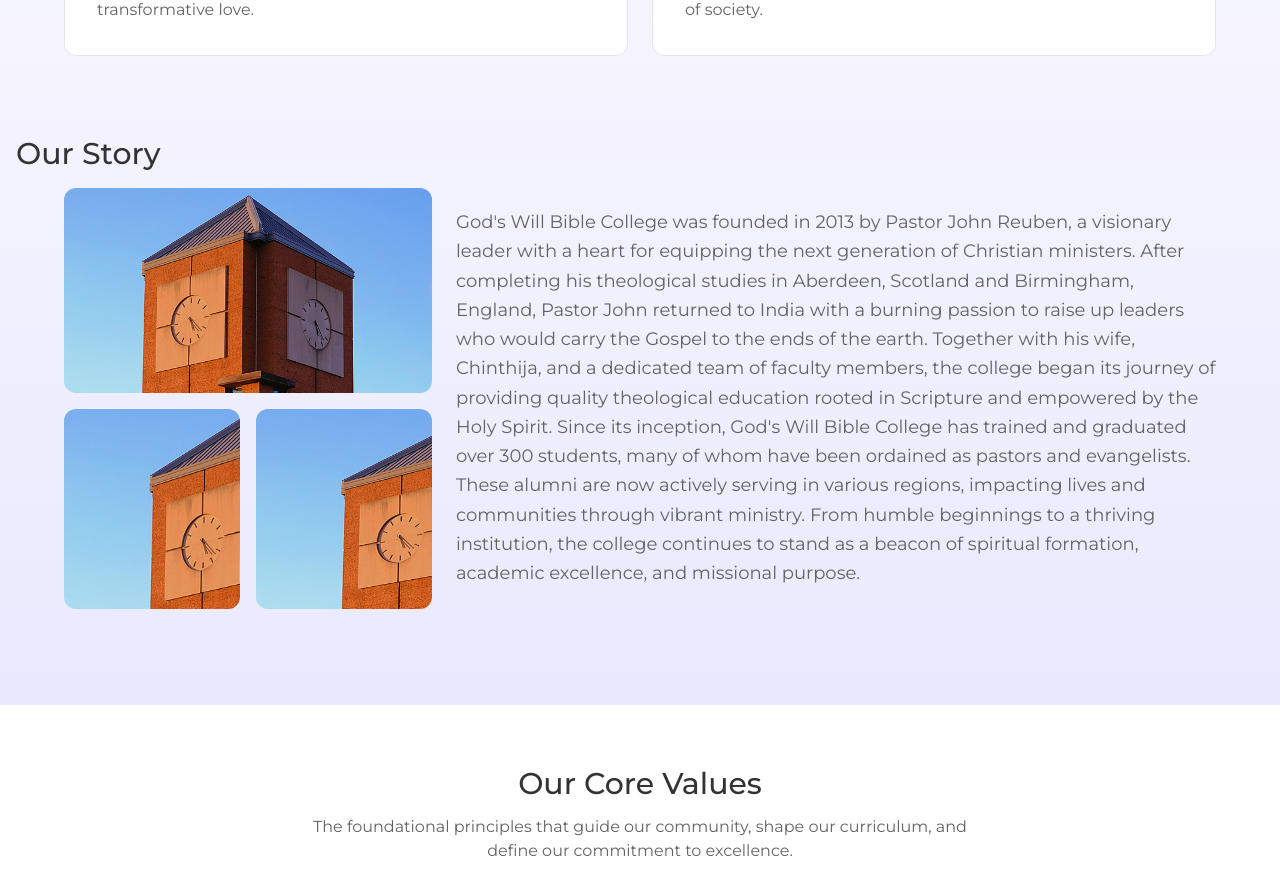
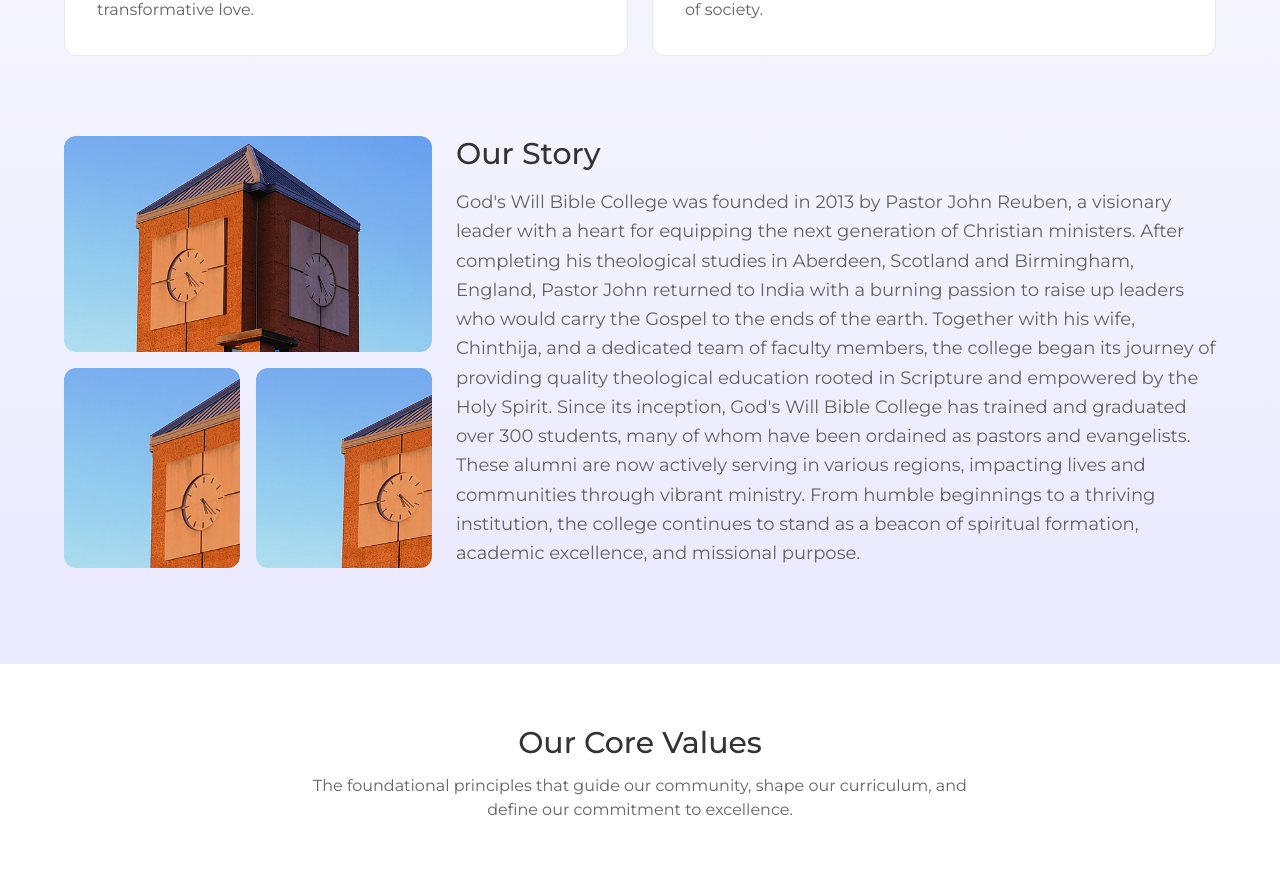
Before and after one commit to Dharaneesh2000/BibleCollegeMain, a React (Vite) app: page /about in a window 1280 px wide. Shown: the part 1260-2130 px from the top of the page. Built offline with nearby package versions, Linux system fonts and the light colour scheme.

Commit message:
Refactor About.tsx to reposition and enhance the 'Our Story' section for improved layout and readability. The heading has been moved to the right side and retains the same styling for consistency.

```diff
--- a/src/pages/About.tsx
+++ b/src/pages/About.tsx
@@ -132,18 +132,6 @@ const About = () => {
 
           {/* Our Story */}
           <div>
-            <h2
-              className="text-[#333333] mb-4"
-              style={{
-                fontSize: '30px',
-                fontWeight: 500,
-                lineHeight: '36px',
-                textAlign: 'left'
-              }}
-            >
-              Our Story
-            </h2>
-
             <div className="grid grid-cols-1 lg:grid-cols-3 gap-6 max-w-6xl mx-auto">
               {/* Left side - Images */}
               <div className="lg:col-span-1 flex flex-col space-y-4" style={{ height: '100%' }}>
@@ -179,7 +167,18 @@ const About = () => {
               </div>
 
               {/* Right side - Text Content */}
-              <div className="lg:col-span-2 flex items-center" style={{ height: '100%' }}>
+              <div className="lg:col-span-2 flex flex-col justify-center" style={{ height: '100%' }}>
+                <h2
+                  className="text-[#333333] mb-4"
+                  style={{
+                    fontSize: '30px',
+                    fontWeight: 500,
+                    lineHeight: '36px',
+                    textAlign: 'left'
+                  }}
+                >
+                  Our Story
+                </h2>
                 <p className="text-[#636363] leading-relaxed text-lg">
                   God's Will Bible College was founded in 2013 by Pastor John Reuben, a visionary leader with a heart for equipping the next generation of Christian ministers. After completing his theological studies in Aberdeen, Scotland and Birmingham, England, Pastor John returned to India with a burning passion to raise up leaders who would carry the Gospel to the ends of the earth. Together with his wife, Chinthija, and a dedicated team of faculty members, the college began its journey of providing quality theological education rooted in Scripture and empowered by the Holy Spirit. Since its inception, God's Will Bible College has trained and graduated over 300 students, many of whom have been ordained as pastors and evangelists. These alumni are now actively serving in various regions, impacting lives and communities through vibrant ministry. From humble beginnings to a thriving institution, the college continues to stand as a beacon of spiritual formation, academic excellence, and missional purpose.
                 </p>
```
